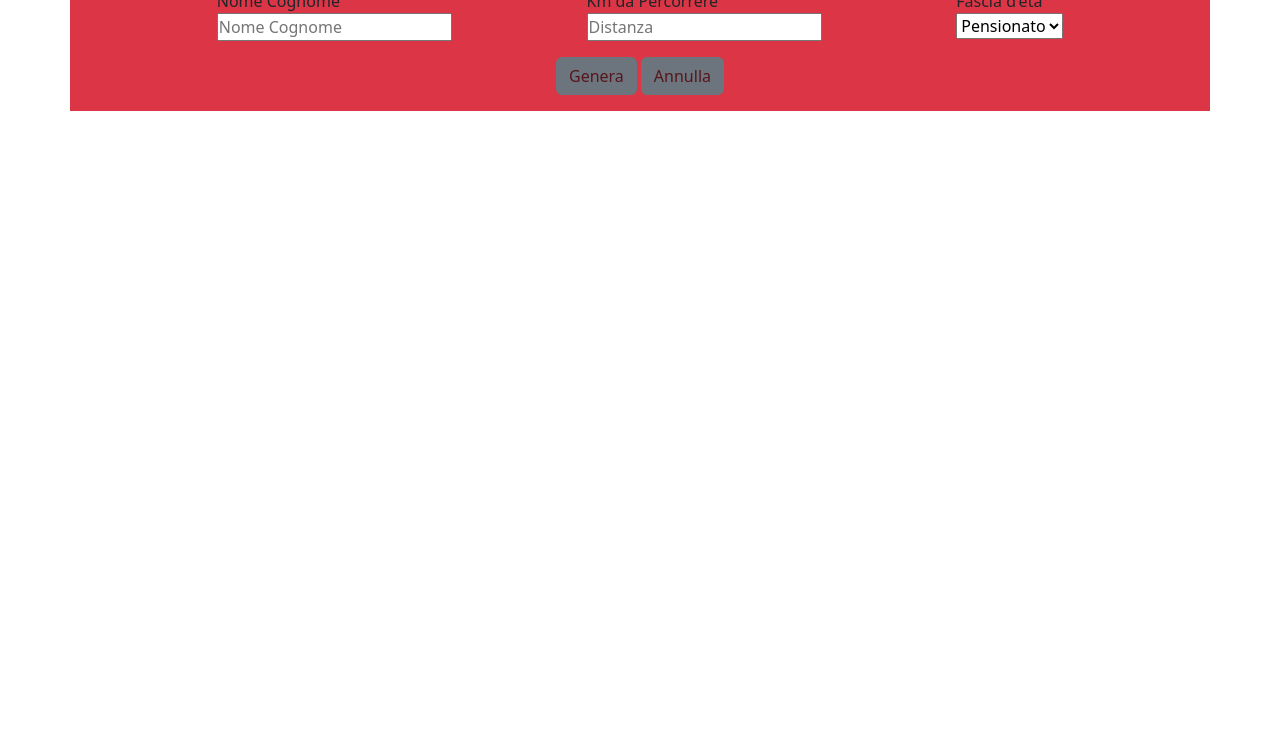
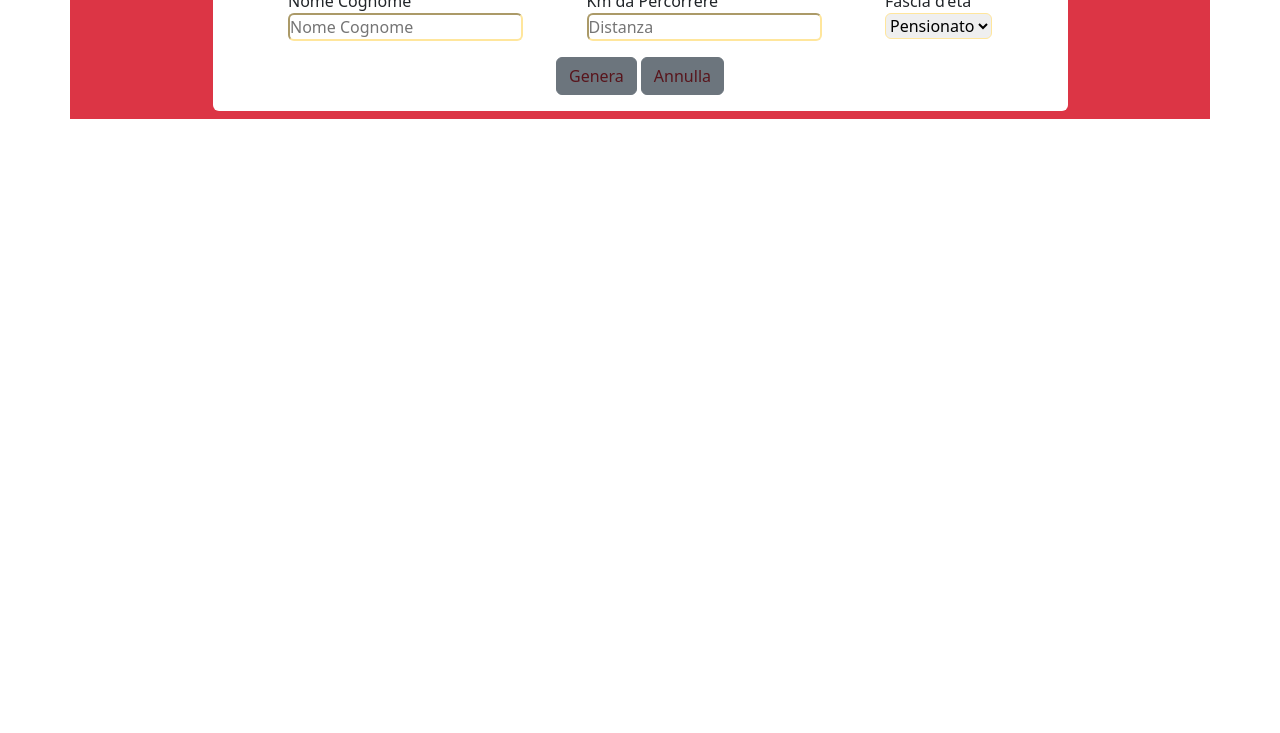
Before and after one commit to PincelliN/js-biglietto-treno-form, a plain HTML site: page index.html in a window 1280 px wide. Shown: the part 67-800 px from the top of the page. Drawn offline with nearby package versions, Linux system fonts and the light colour scheme.

Commit message:
Add color

```diff
--- a/index.html
+++ b/index.html
@@ -18,7 +18,7 @@
         <div class="col text-center text-white">
           <h1>CALCOLA IL PREZZO DEL TUO BIGLIETTO</h1>
         </div>
-        <div class="col">
+        <div class="col bg-white w-75 mx-auto rounded mb-2">
           <div class="d-flex justify-content-evenly">
             <div>
               <label for="Name">Nome Cognome</label><br />
@@ -27,6 +27,7 @@
                 name="Name"
                 id="username"
                 placeholder="Nome Cognome"
+                class="rounded border-warning-subtle"
               />
             </div>
             <div>
@@ -35,12 +36,13 @@
                 type="text"
                 name="distance"
                 id="userdistance"
+                class="rounded border-warning-subtle"
                 placeholder="Distanza"
               />
             </div>
             <div>
               <label for="age">Fascia d'età</label><br />
-              <select name="age" id="userage">
+              <select name="age" id="userage"class="rounded border-warning-subtle">
                 <option value="2">Pensionato</option>
                 <option value="1">Lavoratore</option>
                 <option value="0">Scolaro</option>
@@ -61,7 +63,7 @@
             <div class="col text-center text-white">
               <h2>IL TUO BIGLETTO</h2>
             </div>
-            <div class="col">
+            <div class="col bg-white w-75 mx-auto rounded mb-2">
               <h3>DETTAGLIO PASSEGGERI</h3>
               <div class="row">
                 <div class="col-4">
```
